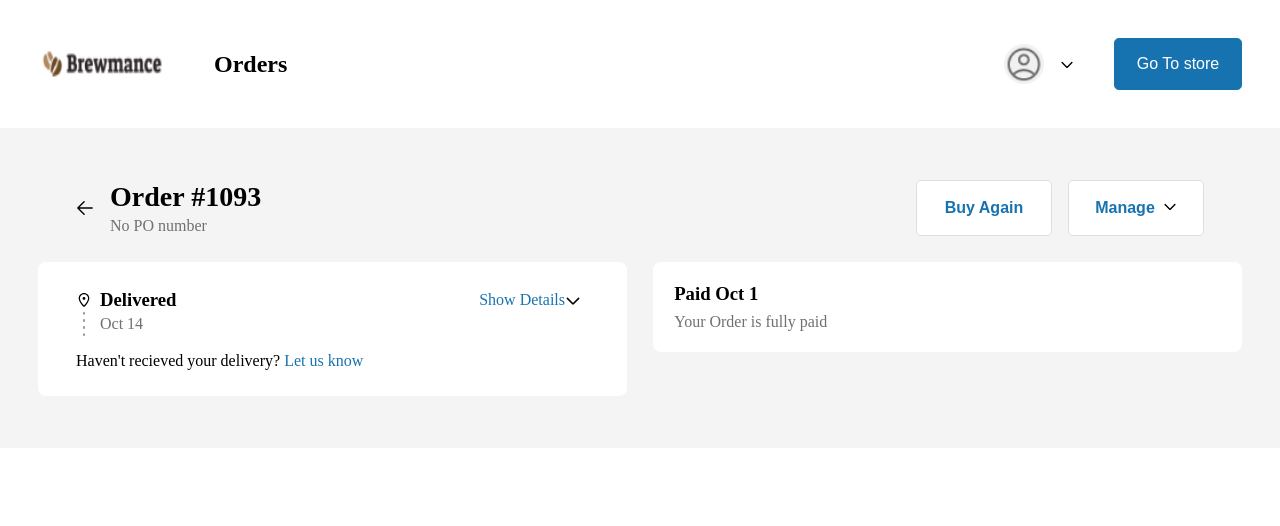
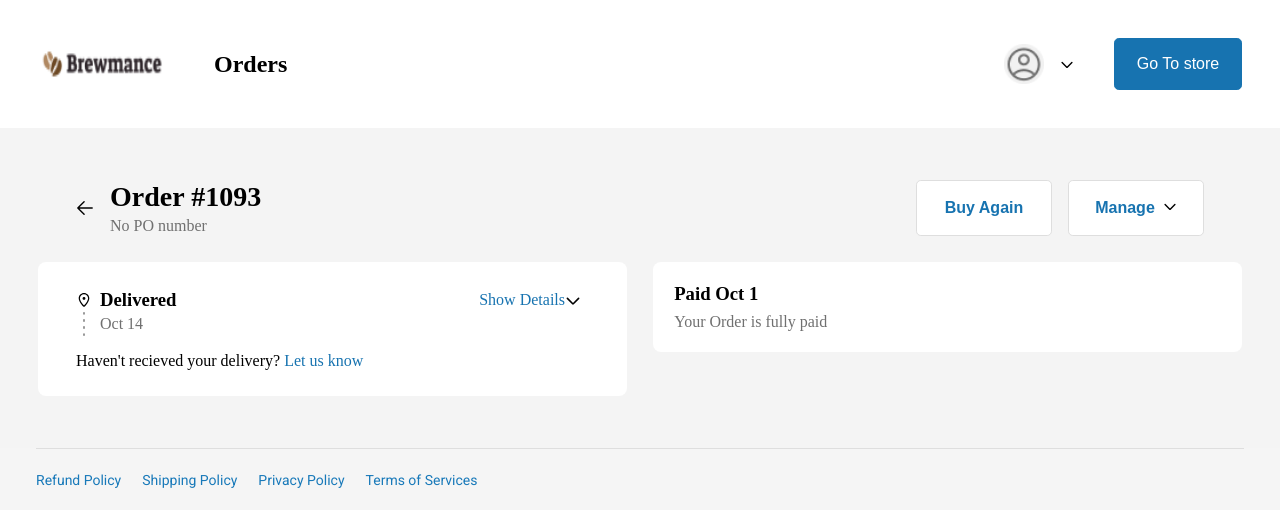
Before and after one commit to industry-project-team-4/nomi-client, a React (Create React App) app: page / in a window 1280 px wide. Shown: the top 526 px of the page. Built offline with nearby package versions, Linux system fonts and the light colour scheme.

Commit message:
add footer

```diff
--- a/src/App.js
+++ b/src/App.js
@@ -2,6 +2,7 @@ import './App.scss';
 import { BrowserRouter, Route, Routes } from "react-router-dom";
 import Order from "./pages/Order/Order";
 import NavBar from "./components/NavBar/NavBar";
+import Footer from './components/Footer/Footer';
 
 function App() {
   return (
@@ -11,6 +12,7 @@ function App() {
         <Routes>
           <Route path="/" element={<Order />}></Route>
         </Routes>
+        <Footer />
       </BrowserRouter>
     </div>
   );
--- /dev/null
+++ b/src/components/Footer/Footer.js
@@ -0,0 +1,14 @@
+import './Footer.scss';
+
+export default function Footer(){
+    return (
+        <footer className='footer'>
+            <ul className='footer__list'>
+                <li className='footer__item'><a className='footer__link' href="#">Refund Policy</a></li>
+                <li className='footer__item'><a className='footer__link' href="#">Shipping Policy</a></li>
+                <li className='footer__item'><a className='footer__link' href="#">Privacy Policy</a></li>
+                <li className='footer__item'><a className='footer__link' href="#">Terms of Services</a></li>
+            </ul>
+        </footer>
+    );
+}
--- /dev/null
+++ b/src/components/Footer/Footer.scss
@@ -0,0 +1,21 @@
+
+.footer{
+    font-family: 'Roboto', sans-serif;
+    padding: 0 2.25rem 1.3125rem 2.25rem;
+    background-color: #f5f5f5;
+
+    &__list{
+        width: 100%;
+        border-top: 1px solid #DEDEDE;
+        list-style: none;
+        display: flex;
+        padding-top: 1.3125rem;
+        gap: 1.3125rem;
+    }
+
+    &__link{
+        text-decoration: none;
+        color: #1879B9;
+        font-size: 0.875rem;
+    }
+}
```
